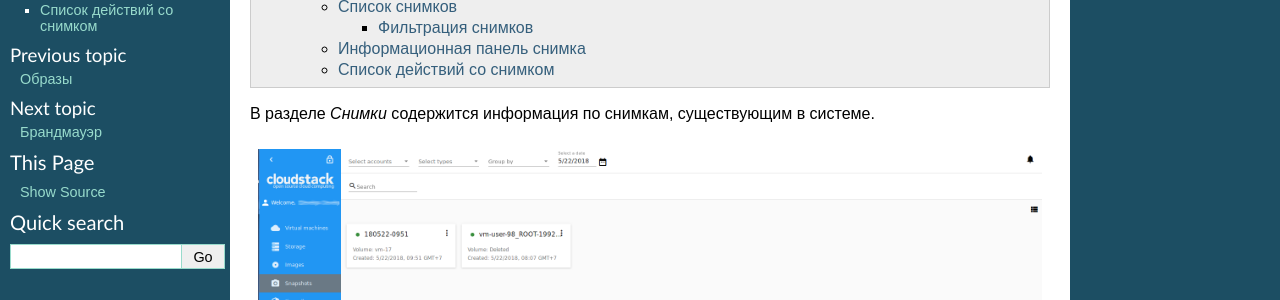
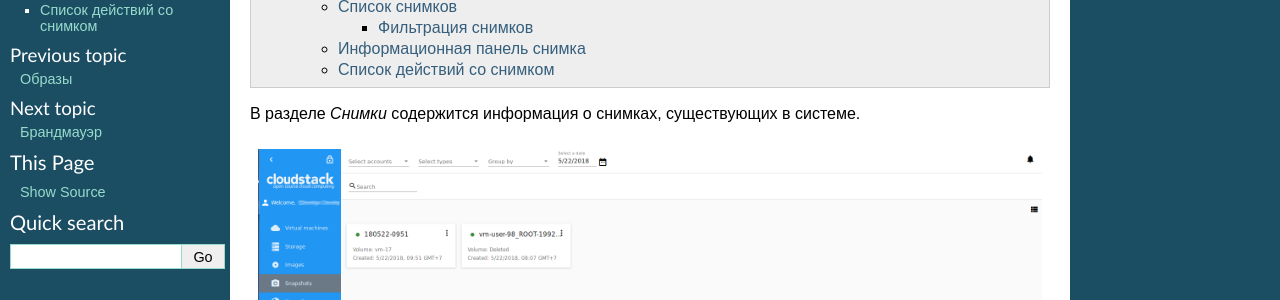
Before and after one commit to MaslovaEV/RU_CloudStack-UI, a Sphinx documentation site: the page built from RUdocs/source/CSUI-Snapshots-RU.rst, in a window 1280 px wide and 900 px high. Shown: the part 168-468 px from the top of the window. Built offline with Sphinx 7.4.7, drawn with Linux system fonts in a browser that asks for light colours; pages that are not in the unit, such as notebooks, are missing from menus.

Commit message:
Update CSUI-Snapshots-RU.rst

```diff
--- a/RUdocs/source/CSUI-Snapshots-RU.rst
+++ b/RUdocs/source/CSUI-Snapshots-RU.rst
@@ -2,7 +2,7 @@
 =============
 .. Contents::
 
-В разделе *Снимки* содержится информация по снимкам, существующим в системе.
+В разделе *Снимки* содержится информация о снимках, существующих в системе.
 
 .. figure:: _static/RU_Snapshots.png
 
```
